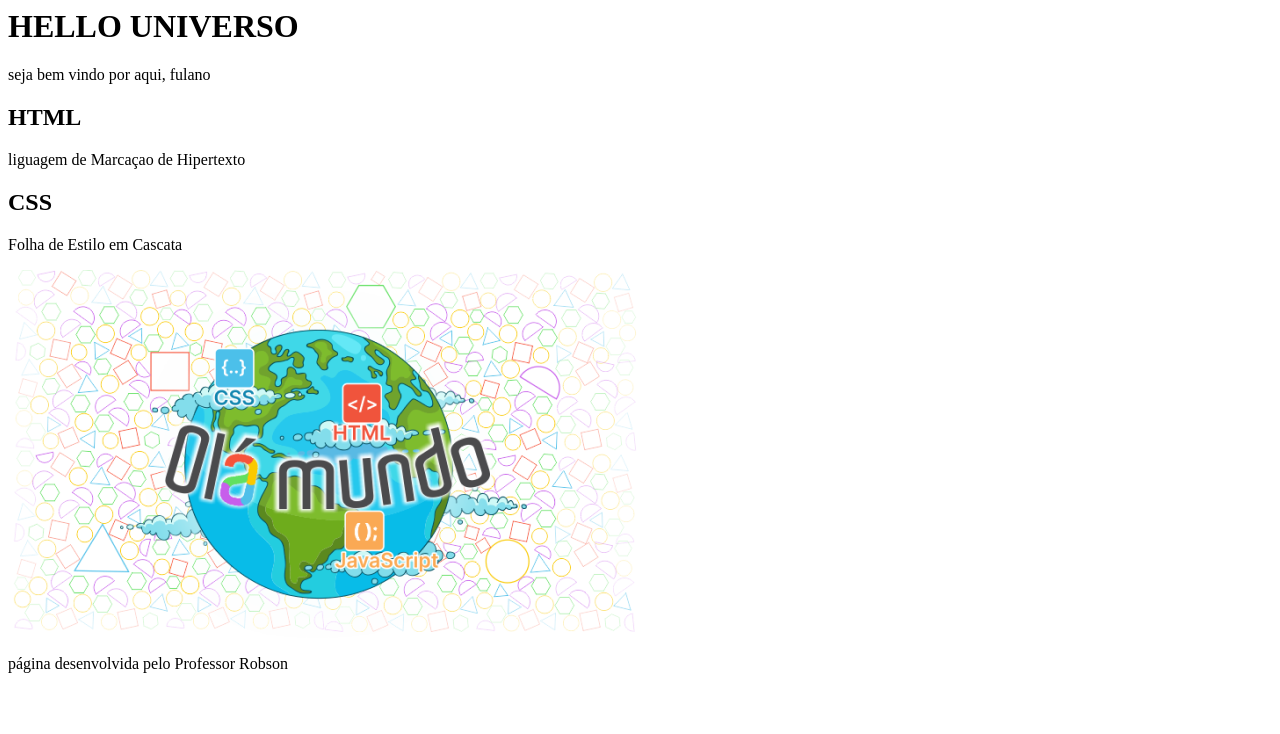
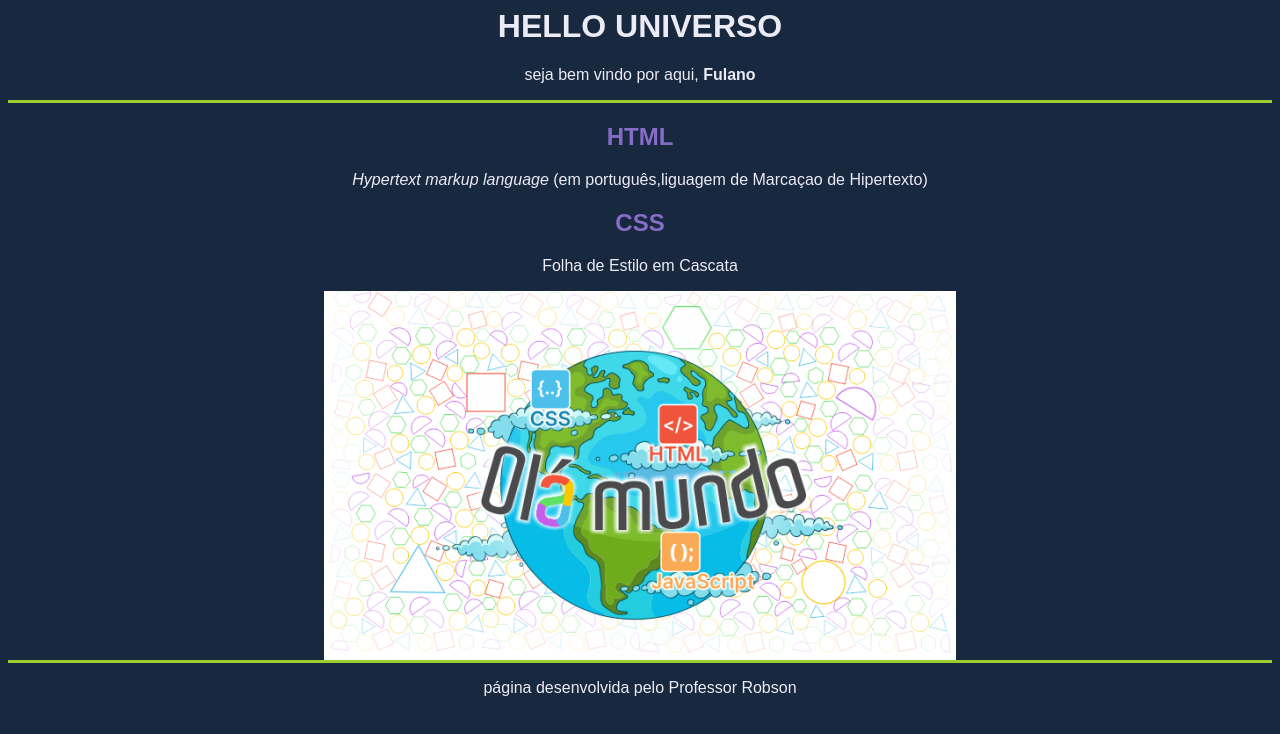
Before and after one commit to RobsonSan282/UNIVERSO, a plain HTML site: page index.html in a window 1280 px wide. Drawn offline with Linux system fonts and the light colour scheme.

Commit message:
ATUALIZAÇÃO 3

```diff
--- a/index.html
+++ b/index.html
@@ -3,18 +3,18 @@
     <meta charset="UTF-8">
     <meta name="viewport" content="width=device-width, initial-scale=1.0">
     <title>HELLO UNIVERSO</title>
+    <link rel="stylesheet" href="style.css">
+
 </head>
 <body>
-    <hedader>
+    <header>
         <H1>HELLO UNIVERSO</H1>
-        <P> seja bem vindo por aqui, fulano</P>
-
-    </hedader>
-
+        <P> seja bem vindo por aqui, <span id="nome-usuario">Fulano</span></P>
+    </header>
 <section>
 
 <h2> HTML</h2>
-<P>liguagem de Marcaçao de Hipertexto</P>
+<P><span class="texto-inglês"> Hypertext markup language</span> (em português,liguagem de Marcaçao de Hipertexto)</P>
 
     <h2>CSS</h2>
     <P>Folha de Estilo em Cascata</P>
--- /dev/null
+++ b/style.css
@@ -0,0 +1,26 @@
+
+h2{ color: rgb(132, 108, 199);}
+
+body{
+background-color: #18283f;
+color:rgb(235, 235, 245);
+font-family: Arial, Helvetica, sans-serif;
+text-align: center;
+}
+
+header{
+
+border-bottom: 3px solid yellowgreen;
+}
+
+footer{
+border-top: 3px solid yellowgreen;
+}
+
+#nome-usuario{
+
+    font-weight: bold;
+}
+.texto-inglês{
+    font-style: oblique;
+}
```
